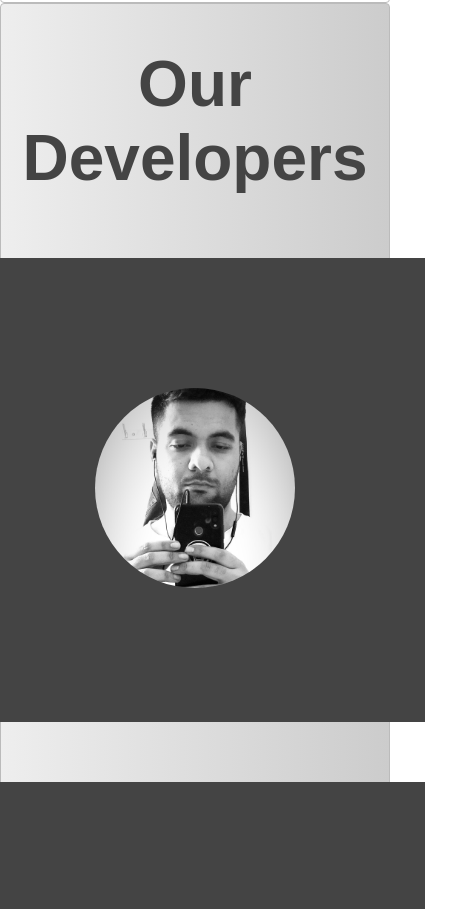
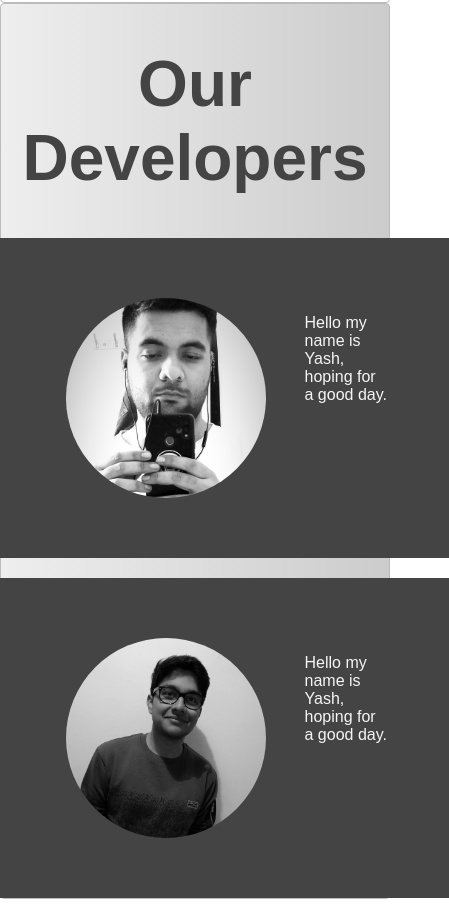
Before and after one commit to outshiners/outshiners-home, a plain HTML site: page index.html in a window 390 px wide. Shown: the part 4934-5843 px from the top of the page, 449 px wide, since content can reach past the window. Drawn offline with Linux system fonts and the light colour scheme.

Commit message:
addition

```diff
--- a/index.html
+++ b/index.html
@@ -32,10 +32,24 @@
   <footer class="zone grey"><h1 id="foot-head">Our Developers</h1>
     <div class="foot-div">
       <div class="author">
-        <img class="dev-img" src="./img/tanmay.jpg" height="200px" width="200px">
+        <div class = "creator">
+          <img class="dev-img" src="./img/tanmay.jpg" height="200px" width="200px"></div>
+          <div style="width: 150px;"></div>
+        <div class="creator-content">
+          <p id="abt">
+            Hello my name is Yash, hoping for a good day.
+          </p>
+        </div>
       </div>
       <div class="author">
-        <img class="dev-img" src="./img/yash.jpeg" height="200px" width="200px">
+        <div class = "creator">
+          <img class="dev-img" src="./img/yash.jpeg" height="200px" width="200px"></div>
+          <div style="width: 150px;"></div>
+        <div class="creator-content">
+          <p id="abt">
+            Hello my name is Yash, hoping for a good day.
+          </p>
+        </div>
       </div>
     </div>
   </footer>
--- a/style.css
+++ b/style.css
@@ -137,13 +137,33 @@ h1 {
 
 .author {
     background-color: #444;
-    padding: 130px;
-    margin: 20px;
+    padding: 60px;
+    margin: 0;
 }
+
+.creator {
+    padding-left: 65px;
+    display: flex;
+    justify-self: center;
+    /* text-align: center; */
+}
+
+
 
 @media only screen and (max-width: 1000px) {
     .author {
         width: 100%;
+        display: flex;
+    }
+
+    .creator {
+        float: left;
+    }
+
+    .creator-content {
+        display: inline-block;
+        float: right;
+
     }
   }
 
```
